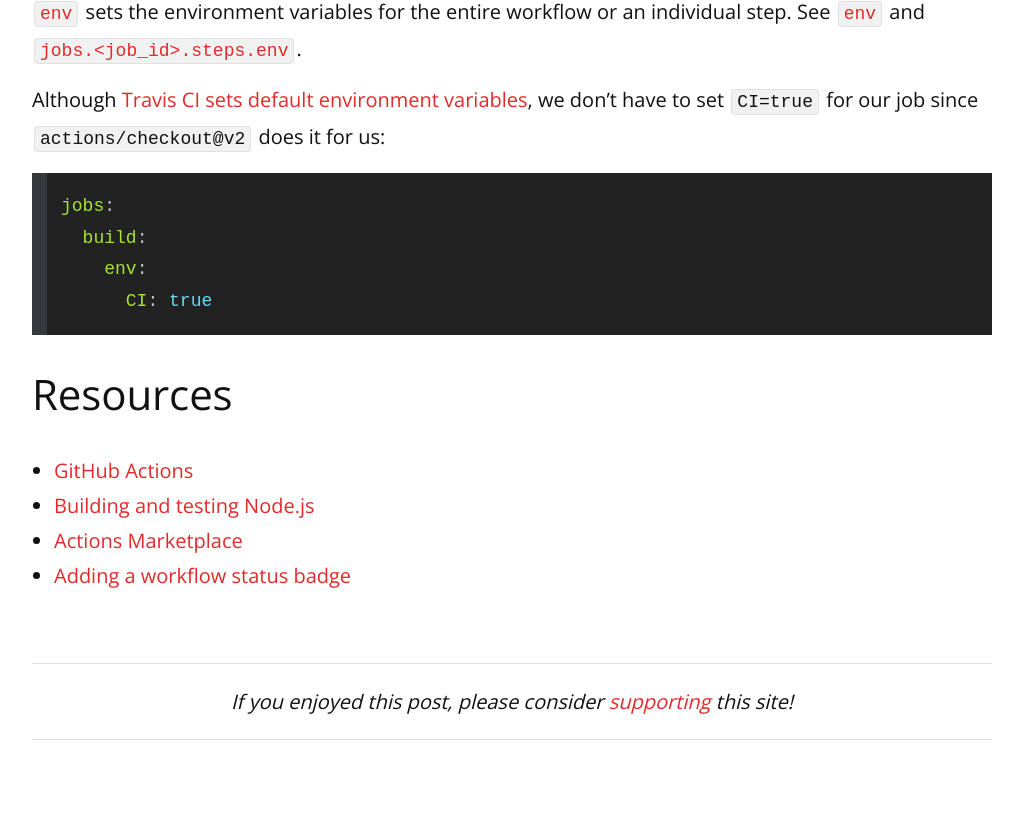
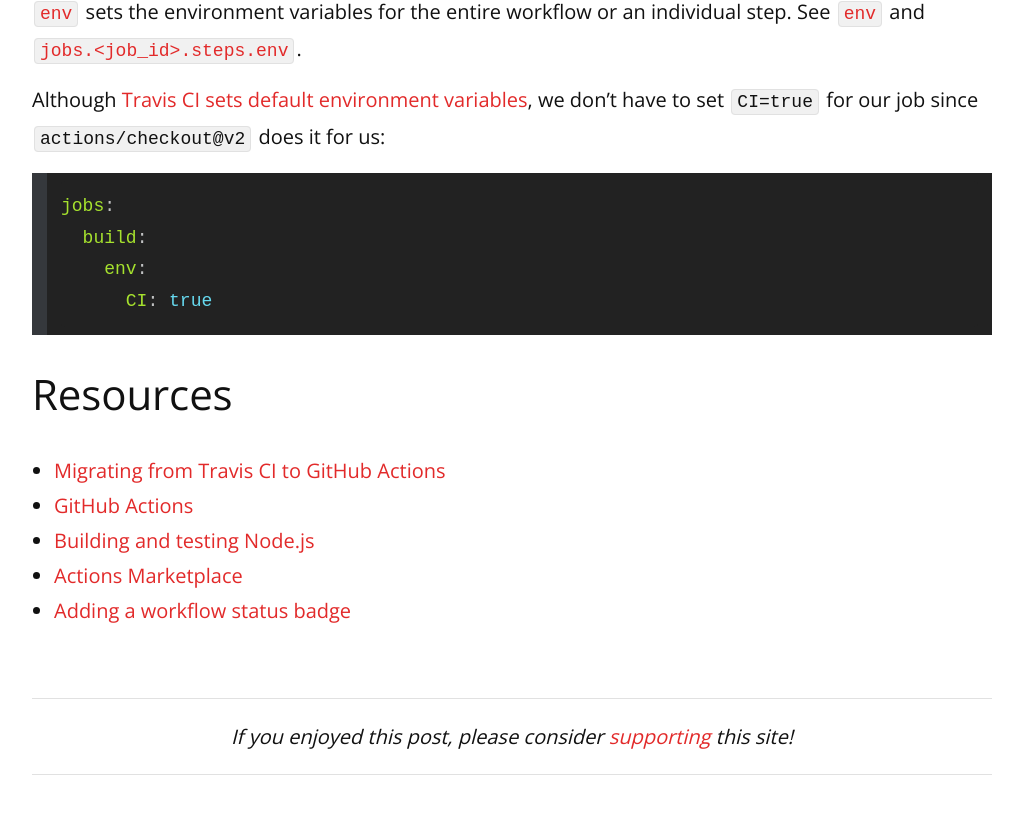
Before and after one commit to remarkablemark/remarkablemark.github.io, a Jekyll site: the page built from _posts/2020/2020-12-11-migrate-travis-ci-to-github-actions-nodejs-workflow.md, in a window 1280 px wide and 900 px high, scrolled down 5293 px. Shown: the top 814 px of the window, without its empty margins (128-1151 px from the left). Built offline with Jekyll 4.4.1, drawn with Linux system fonts in a browser that asks for light colours; comment, search, counter and statistics services are not loaded; some of the changed lines change nothing that is shown; some of the changed text lies outside the part shown.

Commit message:
feat(posts): update "Migrate Travis CI to GitHub Actions for Node.js"
Post: 2020-12-11-migrate-travis-ci-to-github-actions-nodejs-workflow.md

Add "Migrating from Travis CI to GitHub Actions" link to
'Resources'.

https://docs.github.com/en/free-pro-team@latest/actions/learn-github-actions/migrating-from-travis-ci-to-github-actions

```diff
--- a/_posts/2020/2020-12-11-migrate-travis-ci-to-github-actions-nodejs-workflow.md
+++ b/_posts/2020/2020-12-11-migrate-travis-ci-to-github-actions-nodejs-workflow.md
@@ -2,7 +2,7 @@
 layout: post
 title: Migrate Travis CI to GitHub Actions for Node.js
 date: 2020-12-11 20:51:00
-updated: 2020-12-12 16:01:08
+updated: 2020-12-28 15:10:43
 excerpt: How to migrate from Travis CI to GitHub Actions for a Node.js project.
 categories: travis ci github nodejs npm
 ---
@@ -200,6 +200,7 @@ jobs:
 
 ## Resources
 
+- [Migrating from Travis CI to GitHub Actions](https://docs.github.com/en/free-pro-team@latest/actions/learn-github-actions/migrating-from-travis-ci-to-github-actions)
 - [GitHub Actions](https://b.remarkabl.org/github-actions)
 - [Building and testing Node.js](https://docs.github.com/en/free-pro-team@latest/actions/guides/building-and-testing-nodejs)
 - [Actions Marketplace](https://github.com/marketplace?type=actions)
```
